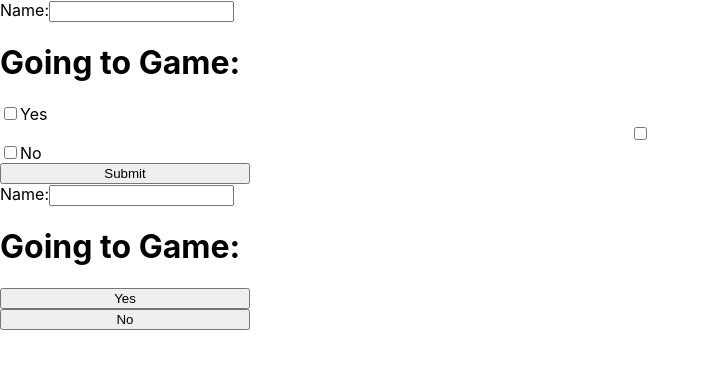
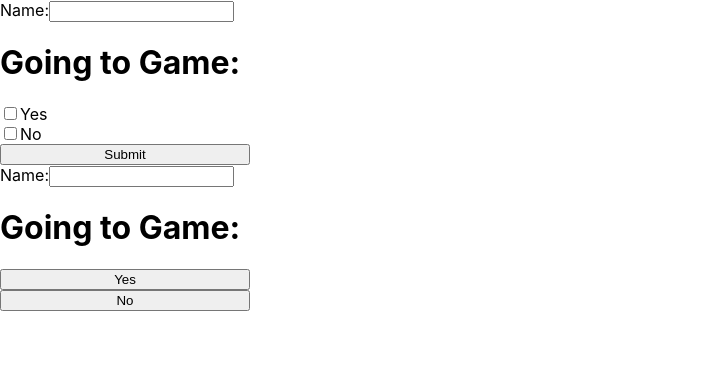
Before and after one commit to thomasgilmore/kickball, a React (Create React App) app: page / in a window 1280 px wide. Shown: the top 368 px of the page, without its empty margins (0-710 px from the left). Built offline with nearby package versions, Linux system fonts and the light colour scheme.

Commit message:
removed extra input box for no

```diff
--- a/src/Components/PlayerInput.jsx
+++ b/src/Components/PlayerInput.jsx
@@ -21,7 +21,6 @@ export default function PlayerInput() {
           <input type="checkbox" id="yes" name="yes" value="yes" />
           Yes
         </label>
-        <input type="checkbox" id="no" name="no" value="No" />
         <label htmlFor="no">
           <input type="checkbox" id="no" name="no" value="No" />
           No
```
